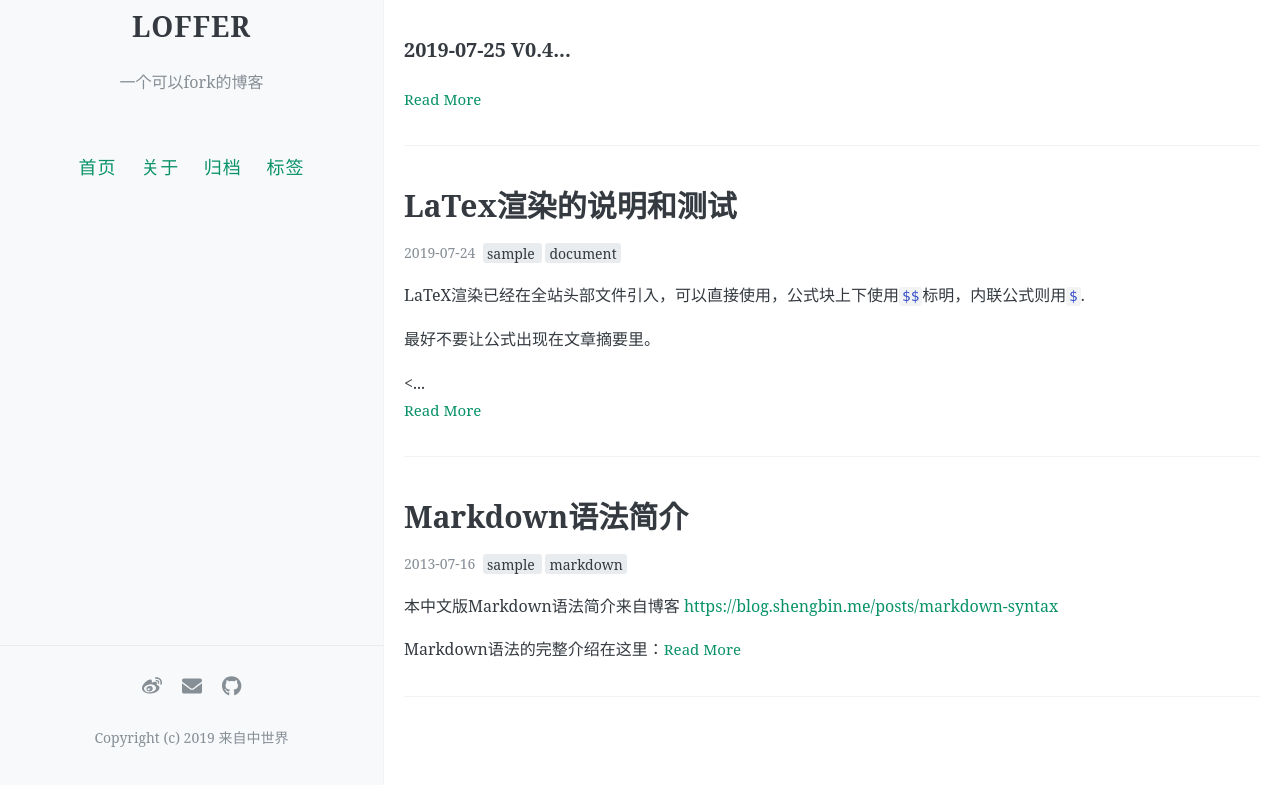
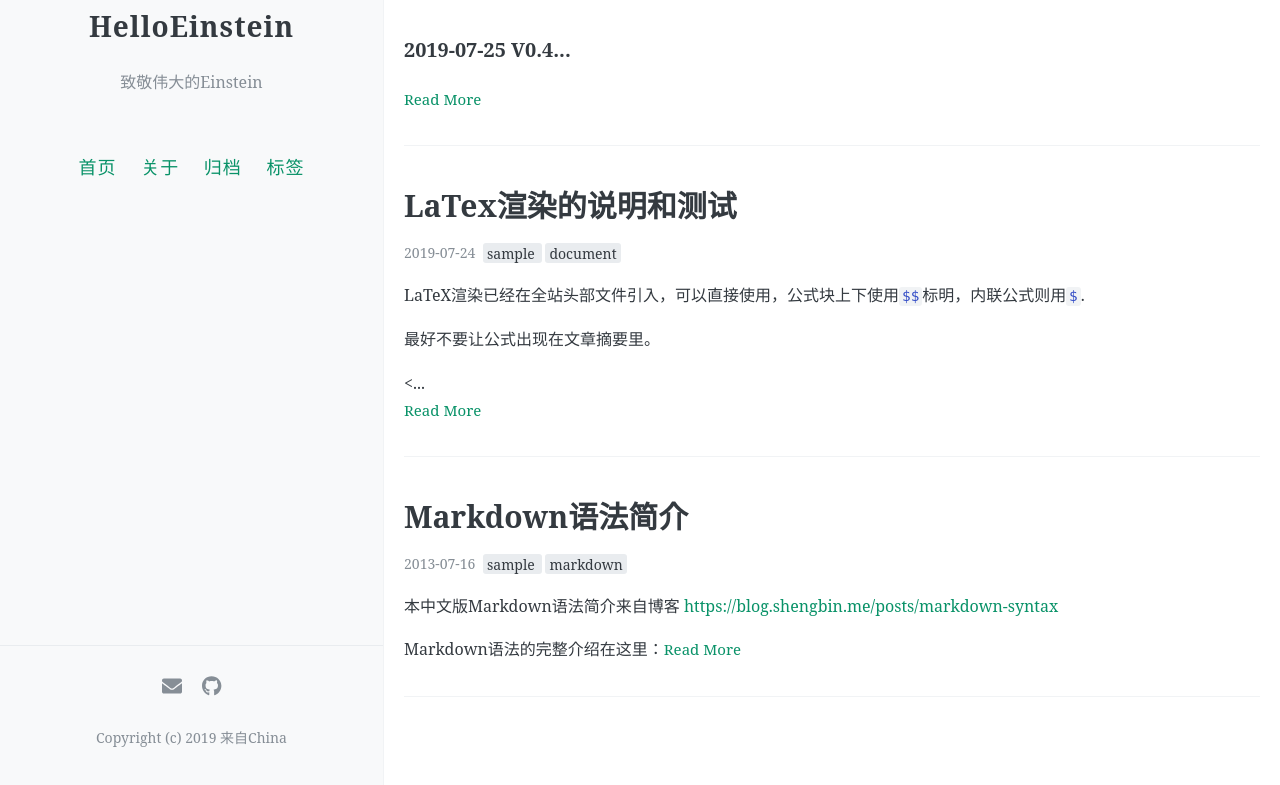
Before and after one commit to VeekChu/fantastic-spoon, a Jekyll site: the page built from index.html, in a window 1280 px wide and 1081 px high. Shown: the part 296-1081 px from the top of the window. Built offline with Jekyll 4.4.1, drawn with Linux system fonts in a browser that asks for light colours; nearby versions of some CDN libraries; the list of posts is cut into pages by our own code; comment, search, counter and statistics services are not loaded.

Commit message:
Update _config.yml

```diff
--- a/_config.yml
+++ b/_config.yml
@@ -1,13 +1,10 @@
-#
-# 这个文档包含了本博客的设定信息，你可以编辑它来个性化自己的博客，
-#
 
 # 你的博客名称，请用你想要的博客名替换“LOFFER”，以下修改都可类似处理
 # 注意，“name: LOFFER”，冒号后面的空格不可以省略。
 # 井号后面的文字是说明文档，不会被程序读取。
-name: LOFFER
+name: HelloEinstein
 # 描述/签名
-description: 一个可以fork的博客
+description: 致敬伟大的Einstein
 
 #
 # 下面的设定都是可选的
@@ -39,24 +36,24 @@ excerpt_separator: <!-- more -->
 
 # 你的社交网络链接，它们会作为图标出现在你的网站页脚中，可选填写
 footer-links:
-  weibo: frommidworld #请输入你的微博个性域名 https://www.weibo.com/<thispart>
-  behance: # https://www.behance.net/<>
-  dribbble: # https://dribbble.com/<>
+  #weibo: frommidworld #请输入你的微博个性域名 https://www.weibo.com/<thispart>
+  #behance: # https://www.behance.net/<>
+  #dribbble: # https://dribbble.com/<>
   email: fromendworld@outlook.com
-  facebook: #https://www.facebook.com/<>
-  flickr: #https://www.flickr.com/<>
+  #facebook: #https://www.facebook.com/<>
+  #flickr: #https://www.flickr.com/<>
   github: FromEndWorld/loffer #https://github.com/<>
-  instagram: #https://instagram.com/<>
-  linkedin: #https://www.linkedin.com/in/<>
-  pinterest: #https://www.pinterest.com/<>
-  rss: #随便填点啥RSS就能用了
-  stackoverflow: # http://stackoverflow.com/<>
-  tumblr: # https://<username>.tumblr.com
-  twitter: # https://www.twitter.com/<your_twitter_username>
-  youtube: # channel/<your_long_string> or user/<user-name>
+  #instagram: #https://instagram.com/<>
+  #linkedin: #https://www.linkedin.com/in/<>
+  #pinterest: #https://www.pinterest.com/<>
+  #rss: #随便填点啥RSS就能用了
+  #stackoverflow: # http://stackoverflow.com/<>
+  #tumblr: # https://<username>.tumblr.com
+  #twitter: # https://www.twitter.com/<your_twitter_username>
+  #youtube: # channel/<your_long_string> or user/<user-name>
 
 # 站点页脚的文字
-footer-text: Copyright (c) 2019 来自中世界
+footer-text: Copyright (c) 2019 来自China
 
 # 评论，注意，请不要同时添加多种不同的评论区
 
```
